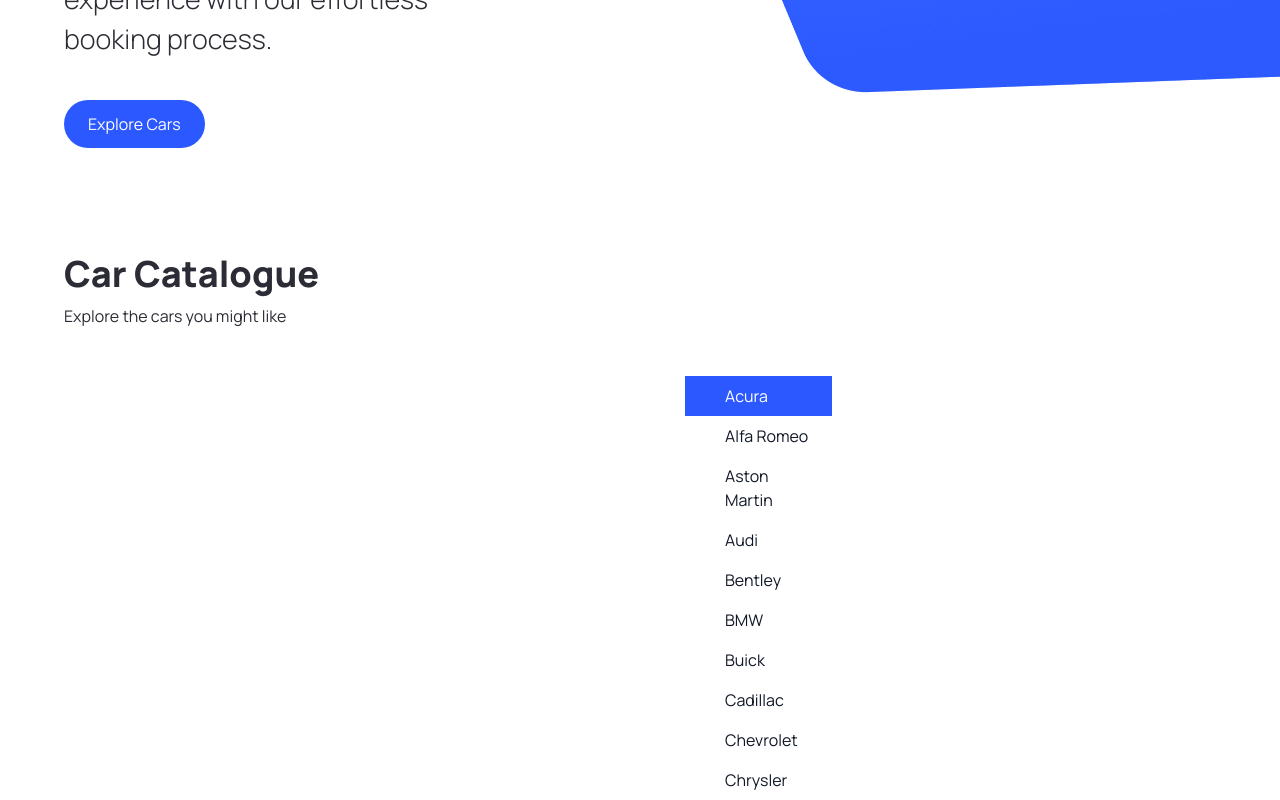
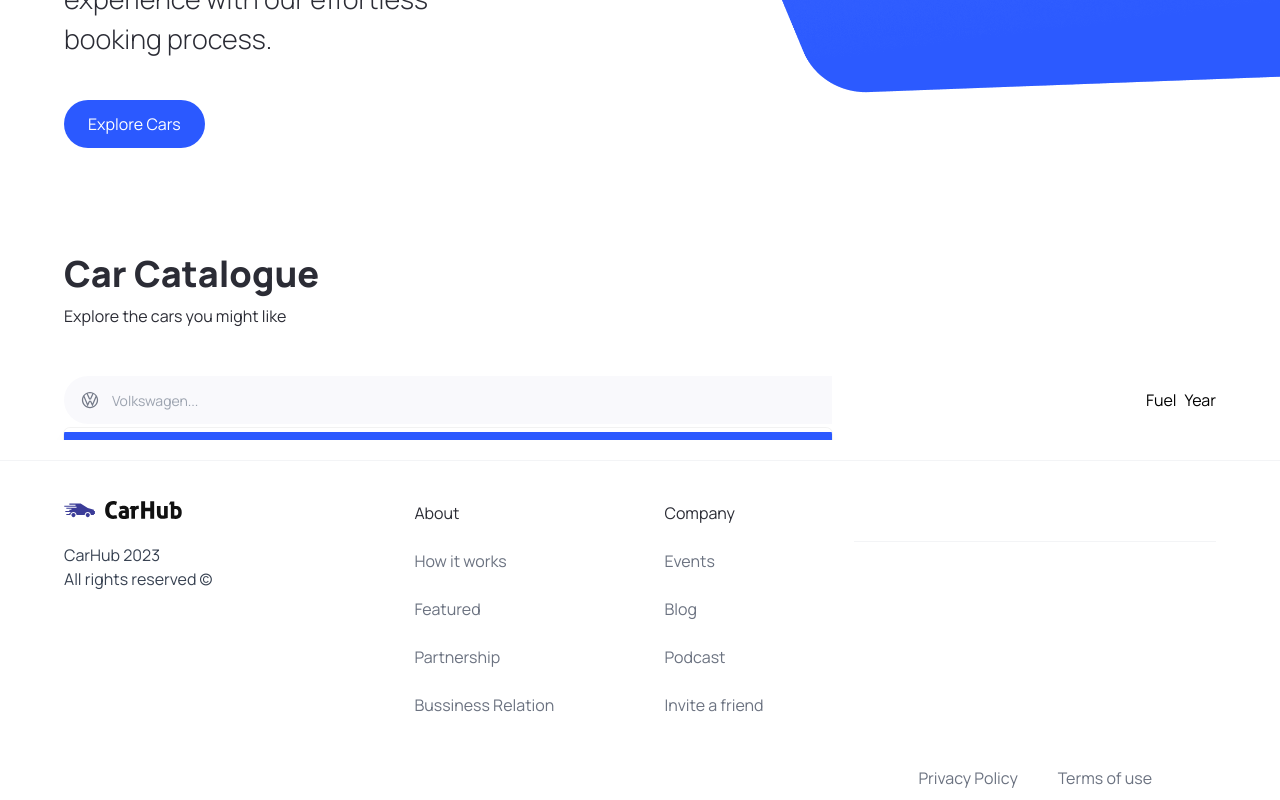
Before and after one commit to w-dib/car_showcase, a Next.js app: page / in a window 1280 px wide. Both pictures are taken after a click on the button 82 px from the left and 1010 px from the top of the page. Shown: the part 610-1410 px from the top of the page. Built offline with nearby package versions, Linux system fonts and the light colour scheme.

Commit message:
Finalize car search filter component

```diff
--- a/components/SearchManufacturer.tsx
+++ b/components/SearchManufacturer.tsx
@@ -17,38 +17,45 @@
       : manufacturers.filter((item) =>
           item
             .toLowerCase()
-            .replace(/\s/g, "")
-            .includes(query.toLowerCase().replace(/\s/g, ""))
+            .replace(/\s+/g, "")
+            .includes(query.toLowerCase().replace(/\s+/g, ""))
         );
 
   return (
     <div className="search-manufacturer">
-      <Combobox>
+      <Combobox value={manufacturer} onChange={setManufacturer}>
         <div className="relative w-full">
+          {/* Button for the combobox. Click on the icon to see the complete dropdown */}
           <Combobox.Button className="absolute top-[14px]">
             <Image
               src="/car-logo.svg"
               width={20}
               height={20}
               className="ml-4"
-              alt="Car Logo"
+              alt="car logo"
             />
           </Combobox.Button>
+
+          {/* Input field for searching */}
           <Combobox.Input
             className="search-manufacturer__input"
-            placeholder="Volkswagen"
-            displayValue={(manufacturer: string) => manufacturer}
-            onChange={(e) => setQuery(e.target.value)}
+            displayValue={(item: string) => item}
+            onChange={(event) => setQuery(event.target.value)} // Update the search query when the input changes
+            placeholder="Volkswagen..."
           />
-        </div>
+
+          {/* Transition for displaying the options */}
           <Transition
-          as={Fragment}
+            as={Fragment} // group multiple elements without introducing an additional DOM node i.e., <></>
             leave="transition ease-in duration-100"
             leaveFrom="opacity-100"
             leaveTo="opacity-0"
-          afterLeave={() => setQuery("")}
+            afterLeave={() => setQuery("")} // Reset the search query after the transition completes
           >
-          <Combobox.Options>
+            <Combobox.Options
+              className="absolute mt-1 max-h-60 w-full overflow-auto rounded-md bg-white py-1 text-base shadow-lg ring-1 ring-black ring-opacity-5 focus:outline-none sm:text-sm"
+              static
+            >
               {filteredManufacturers.length === 0 && query !== "" ? (
                 <Combobox.Option
                   value={query}
@@ -67,12 +74,34 @@
                     }
                     value={item}
                   >
+                    {({ selected, active }) => (
+                      <>
+                        <span
+                          className={`block truncate ${
+                            selected ? "font-medium" : "font-normal"
+                          }`}
+                        >
                           {item}
+                        </span>
+
+                        {/* Show an active blue background color if the option is selected */}
+                        {selected ? (
+                          <span
+                            className={`absolute inset-y-0 left-0 flex items-center pl-3 ${
+                              active
+                                ? "text-white"
+                                : "text-pribg-primary-purple"
+                            }`}
+                          ></span>
+                        ) : null}
+                      </>
+                    )}
                   </Combobox.Option>
                 ))
               )}
             </Combobox.Options>
           </Transition>
+        </div>
       </Combobox>
     </div>
   );
```
Lines whose indentation alone changed are shown as unchanged.
